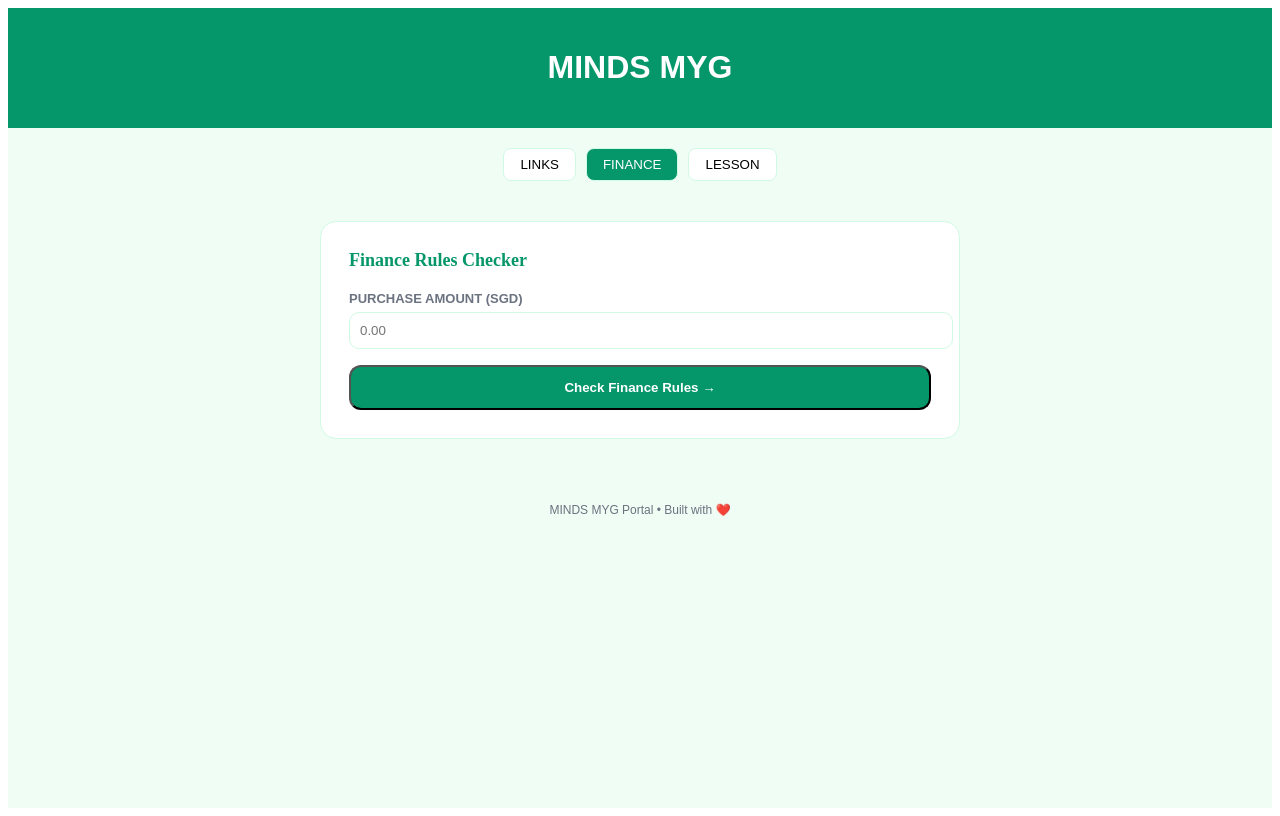
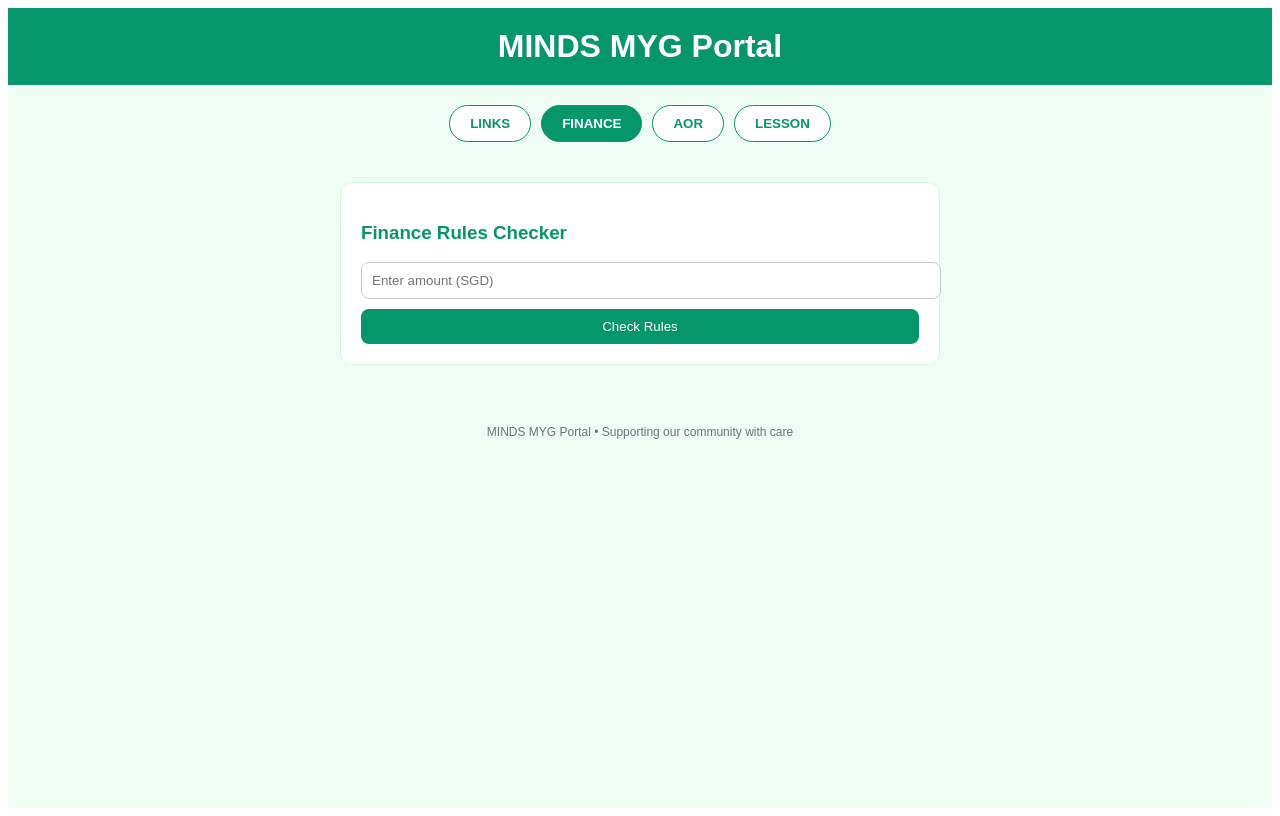
Before and after one commit to mindsmtc/minds-links, a React (Vite) app: page / in a window 1280 px wide. Both pictures are taken after a click on the button "FINANCE". Built offline with nearby package versions, Linux system fonts and the light colour scheme.

Commit message:
Update App.jsx

```diff
--- a/src/App.jsx
+++ b/src/App.jsx
@@ -15,112 +15,94 @@
   { id: 7, label: "Finance Infographic", url: "https://canva.link/jzdvp6f3vvobcxt", emoji: "💰" },
 ];
 
-const ACTIVITY_TYPES = [
-  { id: "craft", label: "Craft", icon: "🎨" },
-  { id: "numeracy", label: "Numeracy", icon: "🔢" },
-  { id: "physical", label: "Physical Activity", icon: "🏃" },
-  { id: "horticulture", label: "Horticulture", icon: "🌱" },
-  { id: "music", label: "Music", icon: "🎵" },
-  { id: "cooking", label: "Cooking / Baking", icon: "🍳" },
-  { id: "literacy", label: "Literacy", icon: "📖" },
-  { id: "sensory", label: "Sensory Play", icon: "✋" },
-  { id: "social", label: "Social Skills", icon: "🤝" },
-  { id: "drama", label: "Drama / Role Play", icon: "🎭" },
-];
-
 // ─────────────────────────────────────────────────────────
-// HELPERS
-// ─────────────────────────────────────────────────────────
-function generateId() { return Math.random().toString(36).slice(2, 9); }
-
-// ─────────────────────────────────────────────────────────
-// FINANCE CHECKER
+// FINANCE CHECKER COMPONENT
 // ─────────────────────────────────────────────────────────
 function FinanceChecker() {
   const [amount, setAmount] = useState("");
   const [source, setSource] = useState("budget");
-  const [paymentMethod, setPaymentMethod] = useState("");
+  const [paymentMethod, setPaymentMethod] = useState("cash");
   const [result, setResult] = useState(null);
 
-  function check() {
+  const checkFinance = () => {
     const amt = parseFloat(amount);
-    if (isNaN(amt) || amt <= 0) { setResult({ error: "Please enter a valid amount." }); return; }
+    if (isNaN(amt) || amt <= 0) return;
+
+    let category = "";
     let steps = [];
-    let category = "";
+
     if (amt < 500) {
-      category = "Claims (<$500)";
+      category = "Claims (< $500)";
       steps = [
-        "✅ Pay out of pocket using Cash, Debit, or NETS (strictly NO credit card).",
-        "📋 Fill in the Claim Form and attach ALL receipts to the same form.",
-        "📁 Submit the completed claim form into the claim form submissions folder.",
-        "⚠️ Each person can claim a maximum of $500 per month.",
-        paymentMethod === "credit" ? "🚨 ALERT: Credit card payments are NOT allowed — this claim may be rejected!" : "",
+        "✅ Use Cash, Debit, or NETS (strictly NO credit card).",
+        "📋 Fill in the Claim Form and attach receipts.",
+        "📁 Submit to the claim submissions folder.",
+        paymentMethod === "credit" ? "⚠️ Warning: Credit card payments are NOT allowed for claims!" : ""
       ].filter(Boolean);
     } else if (amt <= 3000) {
-      category = source === "budget" ? "Invoices ($500–$3000)" : "Invoices from Donations ($500–$3000)";
+      category = "Invoices ($500 - $3000)";
       steps = [
         "🧾 Ask vendor for an invoice with 30-day credit.",
-        "📝 Bill to: MINDSG LTD, 11 Jalan Ubi, Block 3 #01-21 (Level 2), Singapore 409074.",
-        "📄 Ask vendor to fill in an Account Opening Form.",
-        "📁 Submit the invoice + Account Opening Form in the invoice submission folder.",
-        "💰 Payment to vendor: by 15th if submitted before 2nd, or by 30th if submitted before 17th.",
-        source === "donation" ? "📧 Email donation@minds.org.sg to inform of designation to MINDS MYG." : "",
-      ].filter(Boolean);
+        "📝 Bill to: MINDSG LTD, 11 Jalan Ubi, Block 3 #01-21, S409074.",
+        "📄 Vendor must fill in Account Opening Form if new.",
+        "📁 Submit to the invoice submission folder."
+      ];
     } else {
-      category = source === "budget" ? "Quotations (>$3000)" : "Quotations from Donations (>$3000)";
+      category = "Quotations (> $3000)";
       steps = [
-        "⏰ Start at least 3 months before the event/purchase.",
-        "✉️ MINDS staff must get approval from CSS Director or Finance Director + CEO.",
-        "📋 MINDS staff issues an Invitation to Quote (ITQ) — other vendors can bid.",
-        "🤝 Share quotations with project team, who selects the chosen vendor.",
-        "🛒 Project proceeds with purchase from chosen vendor.",
-        "🧾 Ask for invoice with 30-day credit, then follow Invoice steps.",
-        "⚠️ If only 1 vendor available (no 3 quotes), MINDS staff need an extra week for Direct Contracting approval.",
-        source === "donation" ? "🚫 Donation funds: do NOT make payment yet — MINDS staff must first get Finance Director + CEO approval." : "",
-      ].filter(Boolean);
+        "⏰ Start 3 months before purchase.",
+        "✉️ Staff must get approval from Directors/CEO.",
+        "📋 Staff issues an Invitation to Quote (ITQ).",
+        "🤝 Team selects vendor from at least 3 quotes."
+      ];
     }
-    setResult({ category, steps, amount: amt });
-  }
+    setResult({ category, steps });
+  };
 
   return (
-    <div style={{ maxWidth: 640, margin: "0 auto" }}>
-      <div style={{ background: "var(--card)", borderRadius: 16, padding: 28, marginBottom: 20, border: "1px solid var(--border)" }}>
-        <h3 style={{ margin: "0 0 20px", fontSize: 18, fontFamily: "serif", color: "var(--accent)" }}>Finance Rules Checker</h3>
-        <label style={{ display: "block", marginBottom: 6, fontSize: 13, fontWeight: 600, color: "var(--muted)" }}>PURCHASE AMOUNT (SGD)</label>
-        <input type="number" value={amount} onChange={e => setAmount(e.target.value)} placeholder="0.00" style={{ width: "100%", padding: "10px", borderRadius: 10, border: "1.5px solid var(--border)", marginBottom: 16 }} />
-        <button onClick={check} style={{ width: "100%", padding: "13px", borderRadius: 12, background: "var(--accent)", color: "#fff", fontWeight: 700 }}>Check Finance Rules →</button>
-      </div>
-      {result && <div style={{ background: "var(--card)", padding: 20, borderRadius: 16, border: "1px solid var(--border)" }}>
-        <h4>{result.category}</h4>
-        {result.steps.map((s, i) => <p key={i}>{s}</p>)}
-      </div>}
+    <div style={{ background: "white", padding: 20, borderRadius: 12, border: "1px solid var(--border)" }}>
+      <h3 style={{ color: "var(--accent)" }}>Finance Rules Checker</h3>
+      <input
+        type="number"
+        placeholder="Enter amount (SGD)"
+        value={amount}
+        onChange={(e) => setAmount(e.target.value)}
+        style={{ width: "100%", padding: 10, marginBottom: 10, borderRadius: 8, border: "1px solid #ccc" }}
+      />
+      <button onClick={checkFinance} style={{ width: "100%", padding: 10, background: "var(--accent)", color: "white", border: "none", borderRadius: 8 }}>Check Rules</button>
+      {result && (
+        <div style={{ marginTop: 20, padding: 15, background: "#f9fafb", borderRadius: 8 }}>
+          <h4>{result.category}</h4>
+          <ul style={{ paddingLeft: 20 }}>{result.steps.map((s, i) => <li key={i}>{s}</li>)}</ul>
+        </div>
+      )}
     </div>
   );
 }
 
 // ─────────────────────────────────────────────────────────
-// LESSON PLANNER
+// AOR FORM COMPONENT
 // ─────────────────────────────────────────────────────────
-function LessonPlanner() {
+function AORForm() {
   return (
-    <div style={{ maxWidth: 860, margin: "0 auto", background: "var(--card)", padding: 28, borderRadius: 16, border: "1px solid var(--border)" }}>
-      <h3 style={{ color: "var(--accent)" }}>Lesson Planner</h3>
-      <p>Module coming soon.</p>
+    <div style={{ background: "white", padding: 20, borderRadius: 12, border: "1px solid var(--border)" }}>
+      <h3 style={{ color: "var(--accent)" }}>Approval of Resources (AOR)</h3>
+      <p>Please use this for any budget requests or resource allocation.</p>
+      <button style={{ padding: "10px 20px", background: "var(--accent)", color: "white", border: "none", borderRadius: 8 }}>
+        Open AOR Form
+      </button>
     </div>
   );
 }
 
 // ─────────────────────────────────────────────────────────
-// LINKS PAGE
+// LESSON PLANNER COMPONENT
 // ─────────────────────────────────────────────────────────
-function LinksPage({ links }) {
+function LessonPlanner() {
   return (
-    <div style={{ maxWidth: 480, margin: "0 auto" }}>
-      {links.map(link => (
-        <a key={link.id} href={link.url} target="_blank" rel="noreferrer" style={{ display: "block", padding: 16, background: "var(--card)", marginBottom: 8, borderRadius: 12, border: "1px solid var(--border)", textDecoration: "none", color: "var(--text)" }}>
-          {link.emoji} {link.label}
-        </a>
-      ))}
+    <div style={{ background: "white", padding: 20, borderRadius: 12, border: "1px solid var(--border)" }}>
+      <h3 style={{ color: "var(--accent)" }}>Lesson Planner</h3>
+      <p>Module currently under development for MYG activities.</p>
     </div>
   );
 }
@@ -130,7 +112,6 @@
 // ─────────────────────────────────────────────────────────
 export default function App() {
   const [activeTab, setActiveTab] = useState("links");
-  const [links] = useState(DEFAULT_LINKS);
 
   const cssVars = {
     "--bg": "#f0fdf4", "--card": "#ffffff", "--border": "#d1fae5",
@@ -139,23 +120,47 @@
 
   return (
     <div style={{ ...cssVars, minHeight: "100vh", background: "var(--bg)", color: "var(--text)", fontFamily: "sans-serif" }}>
-      <header style={{ background: "var(--accent)", color: "#fff", padding: 20, textAlign: "center" }}>
-        <h1>MINDS MYG</h1>
+      <header style={{ background: "var(--accent)", color: "#fff", padding: "20px 40px", textAlign: "center" }}>
+        <h1 style={{ margin: 0 }}>MINDS MYG Portal</h1>
       </header>
-      <nav style={{ display: "flex", justifyContent: "center", gap: 10, padding: 20 }}>
-        {["links", "finance", "lesson"].map(t => (
-          <button key={t} onClick={() => setActiveTab(t)} style={{ padding: "8px 16px", borderRadius: 8, border: "1px solid var(--border)", cursor: "pointer", background: activeTab === t ? "var(--accent)" : "white", color: activeTab === t ? "white" : "black" }}>
+
+      <nav style={{ display: "flex", justifyContent: "center", gap: 10, padding: 20, flexWrap: "wrap" }}>
+        {["links", "finance", "aor", "lesson"].map(t => (
+          <button
+            key={t}
+            onClick={() => setActiveTab(t)}
+            style={{
+              padding: "10px 20px",
+              borderRadius: 20,
+              border: "1px solid var(--accent)",
+              cursor: "pointer",
+              background: activeTab === t ? "var(--accent)" : "white",
+              color: activeTab === t ? "white" : "var(--accent)",
+              fontWeight: "bold"
+            }}
+          >
             {t.toUpperCase()}
           </button>
         ))}
       </nav>
-      <main style={{ padding: 20 }}>
-        {activeTab === "links" && <LinksPage links={links} />}
+
+      <main style={{ maxWidth: 600, margin: "0 auto", padding: 20 }}>
+        {activeTab === "links" && (
+          <div style={{ display: "flex", flexDirection: "column", gap: 10 }}>
+            {DEFAULT_LINKS.map(link => (
+              <a key={link.id} href={link.url} target="_blank" rel="noreferrer" style={{ display: "block", padding: 16, background: "white", borderRadius: 12, border: "1px solid var(--border)", textDecoration: "none", color: "var(--text)", textAlign: "center" }}>
+                {link.emoji} {link.label}
+              </a>
+            ))}
+          </div>
+        )}
         {activeTab === "finance" && <FinanceChecker />}
+        {activeTab === "aor" && <AORForm />}
         {activeTab === "lesson" && <LessonPlanner />}
       </main>
-      <footer style={{ textAlign: "center", padding: "24px", color: "var(--muted)", fontSize: 12 }}>
-        MINDS MYG Portal • Built with ❤️
+
+      <footer style={{ textAlign: "center", padding: 40, color: "var(--muted)", fontSize: 12 }}>
+        MINDS MYG Portal • Supporting our community with care
       </footer>
     </div>
   );
```
